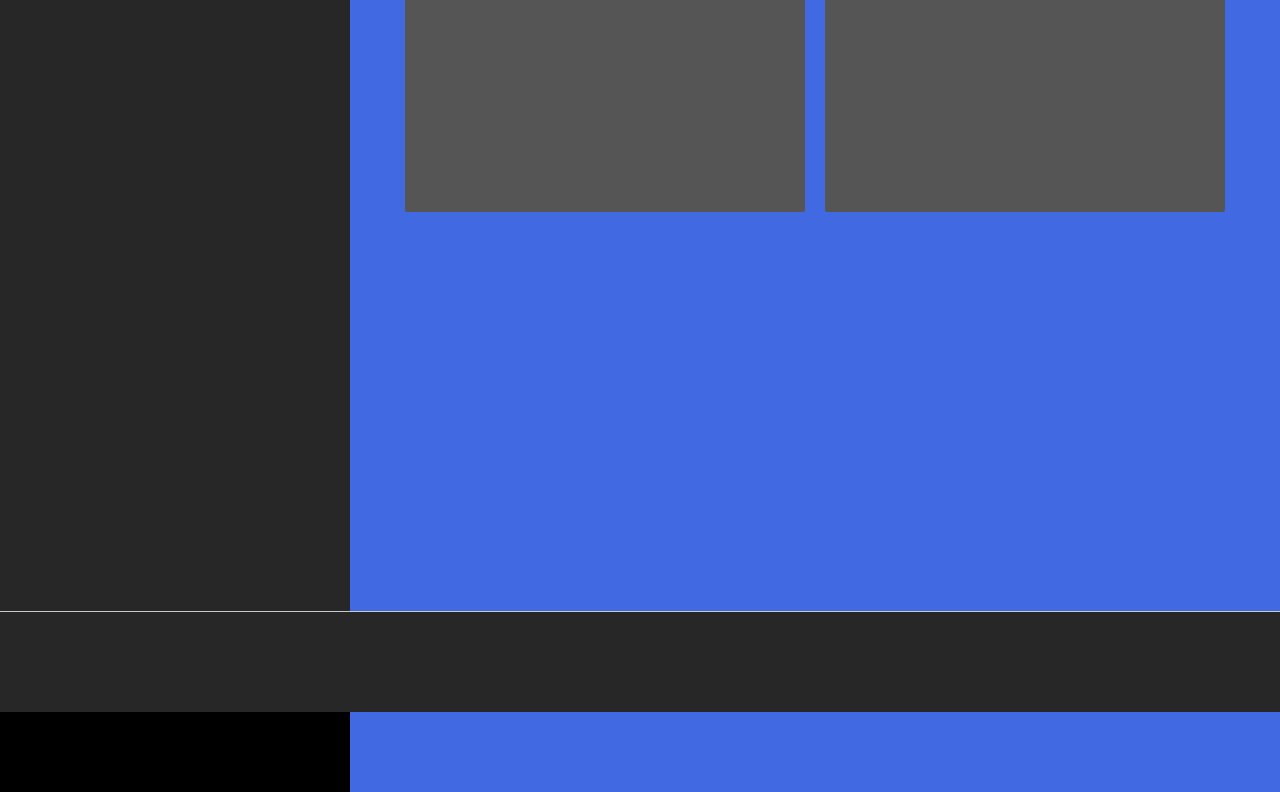
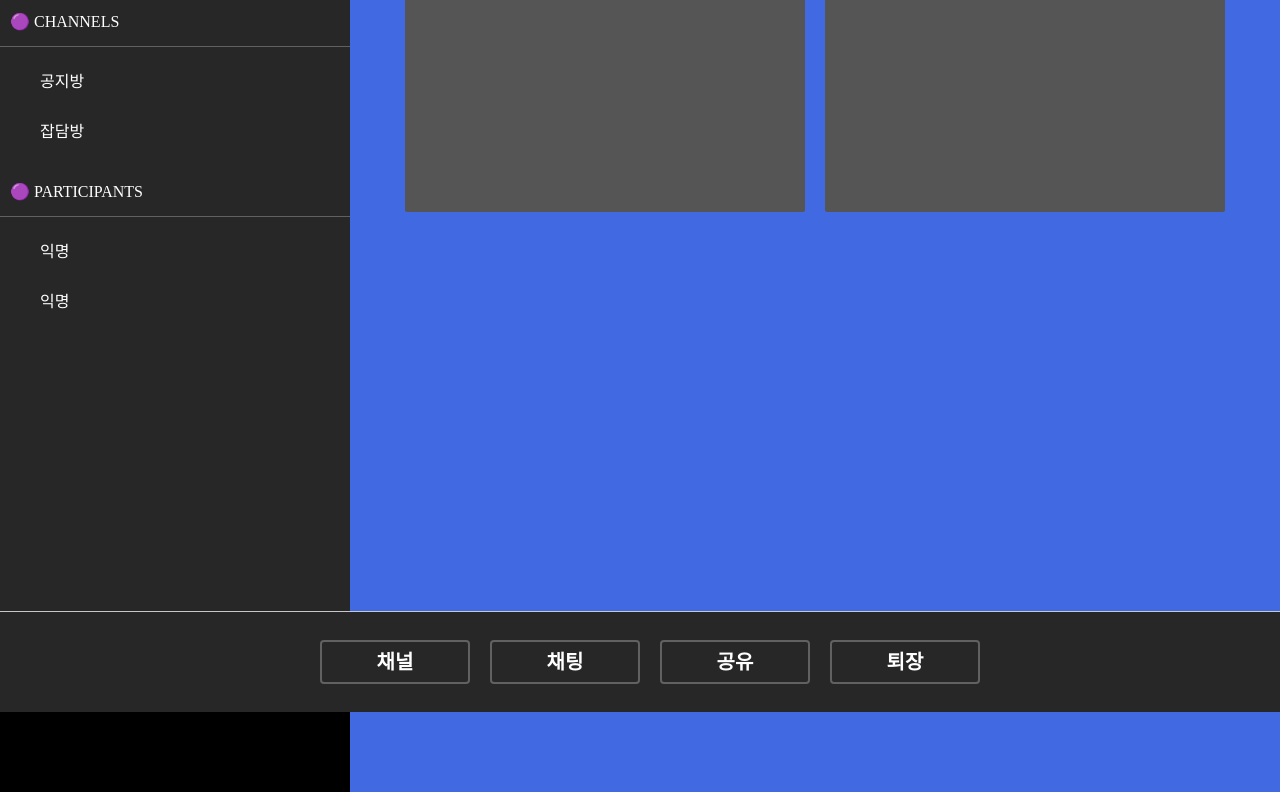
Before and after one commit to YerinKim929/anonymous-web, a plain HTML site: page meeting.html in a window 1280 px wide. Shown: the part 88-880 px from the top of the page. Drawn offline with nearby package versions, Linux system fonts and the light colour scheme.

Commit message:
Fix channel list and options

```diff
--- a/css/meeting.css
+++ b/css/meeting.css
@@ -1,6 +1,41 @@
 body {
   height: auto;
   background-color: #000;
+}
+
+.block {
+  display: block;
+  width: 350px;
+  height: 50px;
+  line-height: 50px;
+}
+
+.btn {
+  width: 150px;
+  padding: 10px;
+  border: 2px solid #616161;
+  border-radius: 4px;
+  color: #fff;
+  font-size: 20px;
+  font-weight: 700;
+  text-align: center;
+  cursor: pointer;
+  box-sizing: border-box;
+  display: block;
+  transition: 0.4s;
+}
+.btn:hover {
+  border: none;
+  background-color: #6926ac;
+  color: #fff;
+}
+
+.btn.btn--share:hover {
+  background-color: #346be2;
+}
+
+.btn.btn--exit:hover {
+  background-color: #b71b1b;
 }
 
 .container {
@@ -12,7 +47,7 @@ body {
   width: 100%;
 }
 
-.container .channels {
+.container .manu-list {
   background-color: #272727;
   left: 0;
   width: 350px;
@@ -21,23 +56,49 @@ body {
   top: 0;
 }
 
-.container .channels .logos {
+.container .manu-list .logos {
   display: flex;
-  height: 80px;
+  height: 75px;
   justify-content: center;
   align-items: center;
   border-bottom: 1px solid #c8c8c8;
   box-sizing: border-box;
 }
 
-.container .channels .logo {
+.container .manu-list .logos .logo {
   margin: 10px 0;
 }
 
-.container .channels span {
+.container .manu-list .logos .room-title {
   color: #fff;
   font-size: 25px;
   margin-left: 15px;
+}
+
+.container .channels {
+  color: #fff;
+  margin-top: 10px;
+}
+
+.container .channels .channel-title {
+  justify-content: center;
+  align-items: center;
+  top: 0;
+  bottom: 0;
+  margin: 10px 0;
+  border-bottom: 1px solid #616161;
+  padding-left: 10px;
+  box-sizing: border-box;
+}
+
+.container .channels .channel-list {
+  padding-left: 40px;
+  box-sizing: border-box;
+}
+
+.container .channels .channel-list .channel {
+  justify-content: center;
+  align-items: center;
 }
 
 .container .screens {
@@ -77,4 +138,12 @@ body {
 
 .option .inner {
   height: 100px;
+  display: flex;
+  justify-content: center;
+  align-items: center;
+  align-items: center;
 }
+
+.option .inner .btn {
+  margin-left: 20px;
+}
--- a/meeting.html
+++ b/meeting.html
@@ -26,10 +26,24 @@
   </head>
   <body>
     <secetion class="container">
-      <div class="channels">
+      <div class="manu-list">
         <div class="logos">
           <img src="./images/anonymous_logo.png" alt="LOGO" class="logo" />
-          <span>MEETING ROOM</span>
+          <span class="room-title">MEETING ROOM</span>
+        </div>
+        <div class="channels">
+          <span class="channel-title block">🟣 CHANNELS</span>
+          <ul class="channel-list">
+            <li class="channel block">공지방</li>
+            <li class="channel block">잡담방</li>
+          </ul>
+        </div>
+        <div class="channels">
+          <span class="channel-title block">🟣 PARTICIPANTS</span>
+          <ul class="channel-list">
+            <li class="channel block">익명</li>
+            <li class="channel block">익명</li>
+          </ul>
         </div>
       </div>
       <div class="screens">
@@ -38,7 +52,12 @@
       </div>
     </secetion>
     <section class="option">
-      <div class="inner"></div>
+      <div class="inner">
+        <div class="btn">채널</div>
+        <div class="btn">채팅</div>
+        <div class="btn btn--share">공유</div>
+        <div class="btn btn--exit">퇴장</div>
+      </div>
     </section>
   </body>
 </html>
```
